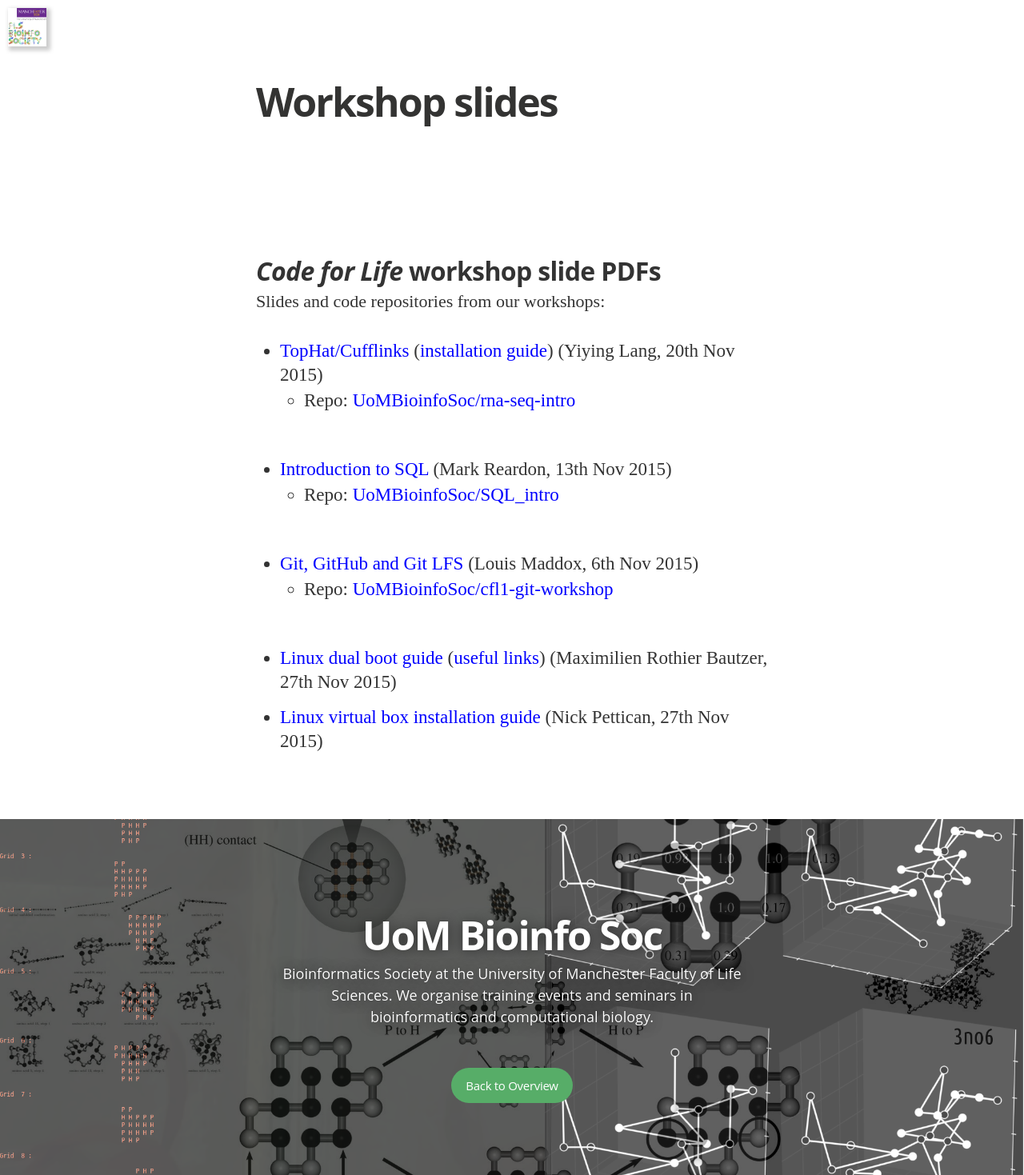
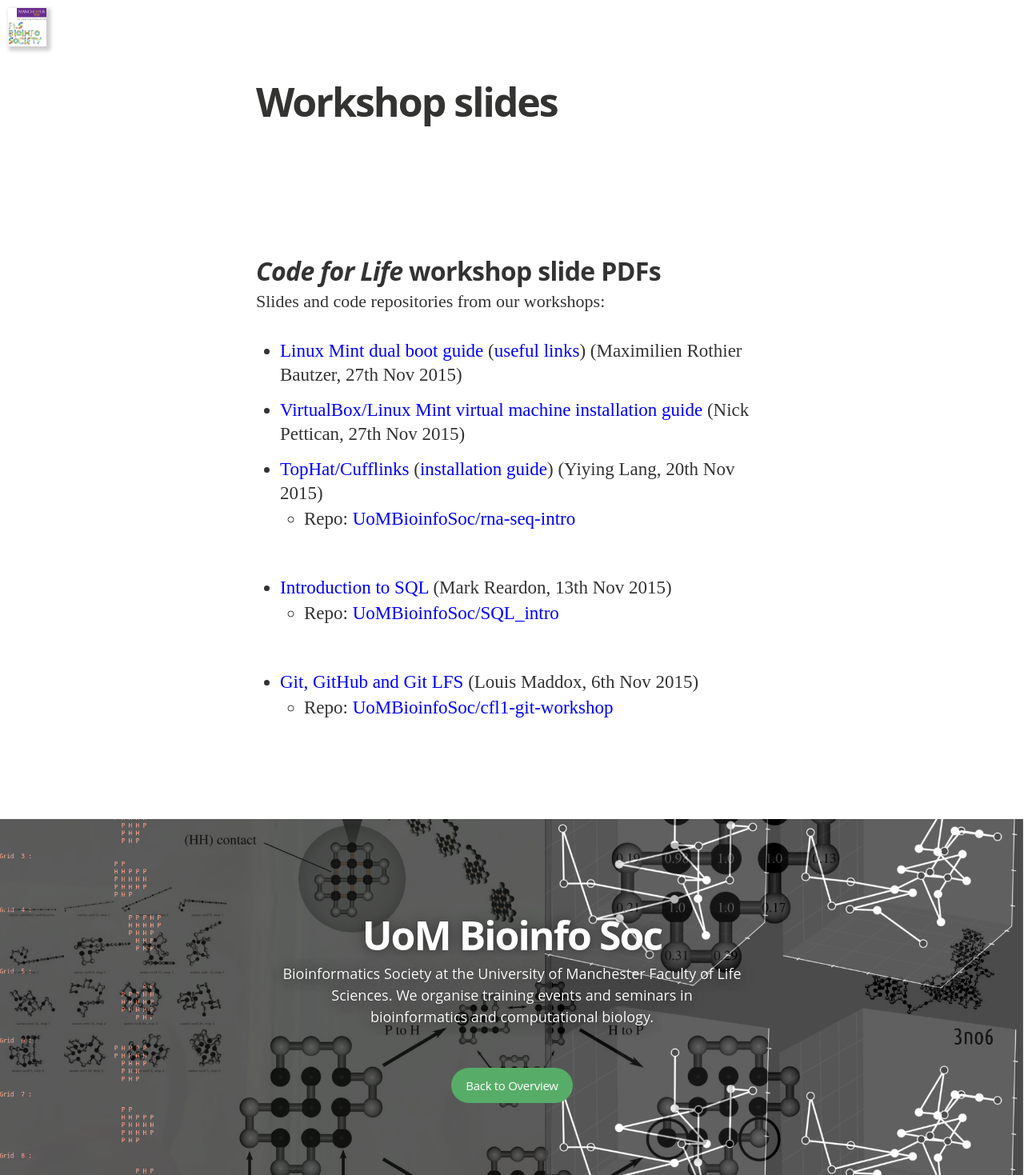
Before and after one commit to UoMBioinfoSoc/UoMBioinfoSoc.github.io, a Jekyll site: the page built from docs/doc_list.md, in a window 1280 px wide. Shown: the whole page at 80% size. Built offline with Jekyll 4.4.1, drawn with Linux system fonts in a browser that asks for light colours; nearby versions of some CDN libraries; some web fonts are replaced; Markdown is read by kramdown in place of the engine named in the settings.

Commit message:
Edit list order

```diff
--- a/docs/doc_list.md
+++ b/docs/doc_list.md
@@ -8,11 +8,11 @@ permalink: /docs/
 
 Slides and code repositories from our workshops:
 
+* [Linux Mint dual boot guide](linux_mint_dual_boot_installation_guide.pdf) ([useful links](linux_mint_dual_boot_useful_links.pdf)) (Maximilien Rothier Bautzer, 27th Nov 2015)
+* [VirtualBox/Linux Mint virtual machine installation guide](linux_mint_virtualbox_installation_guide.pdf) (Nick Pettican, 27th Nov 2015)
 * [TopHat/Cufflinks](yl-rna-seq.pdf) ([installation guide](install-tuxedo.pdf)) (Yiying Lang, 20th Nov 2015)
   * Repo: [UoMBioinfoSoc/rna-seq-intro](https://github.com/UoMBioinfoSoc/rna-seq-intro)
 * [Introduction to SQL](sql-intro.pdf) (Mark Reardon, 13th Nov 2015)
   * Repo: [UoMBioinfoSoc/SQL_intro](https://github.com/UoMBioinfoSoc/SQL_intro)
 * [Git, GitHub and Git LFS](cfl1-git-workshop.pdf) (Louis Maddox, 6th Nov 2015)
   * Repo: [UoMBioinfoSoc/cfl1-git-workshop](https://github.com/UoMBioinfoSoc/cfl1-git-workshop)
-* [Linux dual boot guide](linux_mint_dual_boot_installation_guide.pdf) ([useful links](linux_mint_dual_boot_useful_links.pdf)) (Maximilien Rothier Bautzer, 27th Nov 2015)
-* [Linux virtual box installation guide](linux_mint_virtualbox_installation_guide.pdf) (Nick Pettican, 27th Nov 2015)
```
